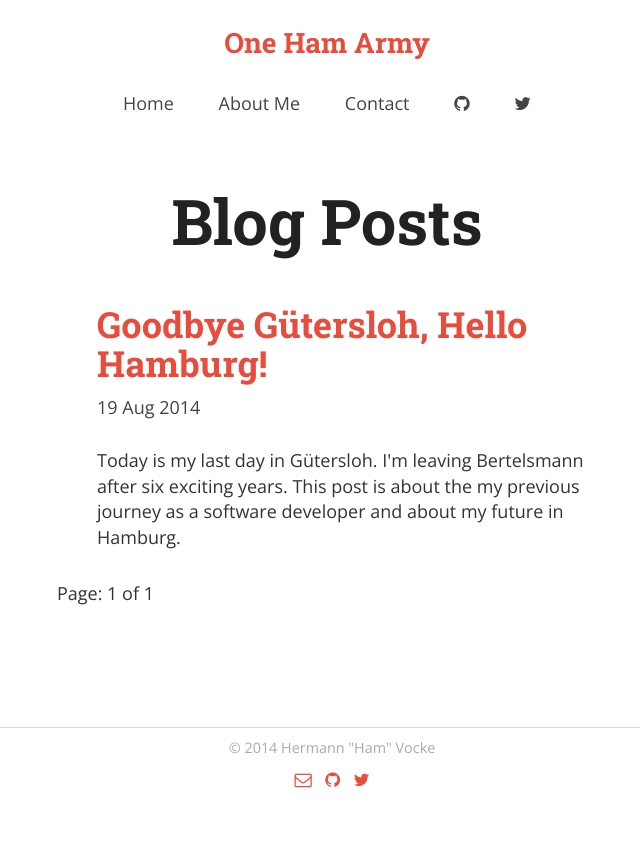
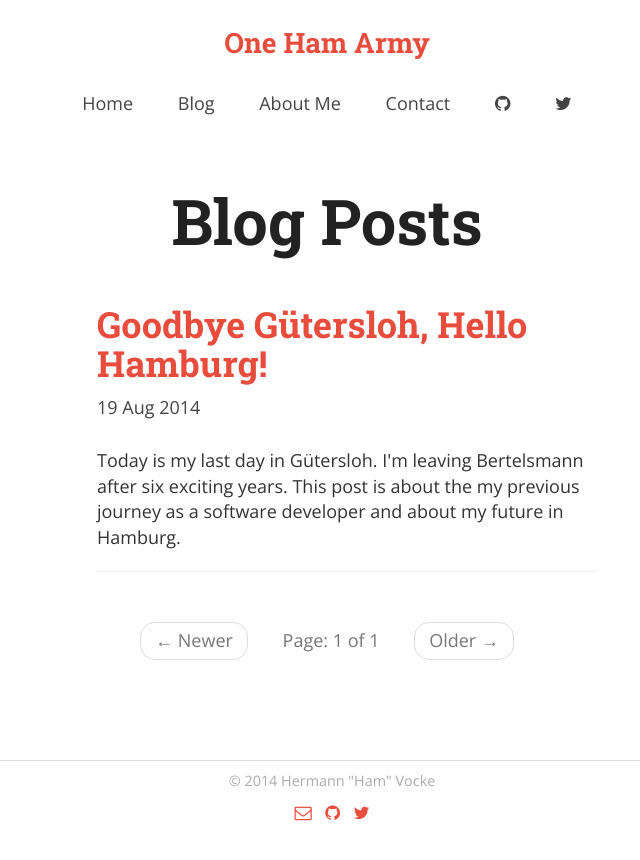
Before and after one commit to hamvocke/hamvocke.github.io, a Jekyll site: the page built from blog/index.html, in a window 1280 px wide. Shown: the top 860 px of the page, without its empty margins (313-953 px from the left). Built offline with Jekyll 4.4.1, drawn with Linux system fonts in a browser that asks for light colours; Markdown is read by kramdown in place of the engine named in the settings; the list of posts is cut into pages by our own code.

Commit message:
added and styled pagination for blog posts, added blog link to navigation

```diff
--- a/_layouts/default.html
+++ b/_layouts/default.html
@@ -28,7 +28,7 @@
 		<h1><a href="/" title="home" class="logo">{{ site.name }}</a></h1>
 		<ul>
 			<li><a href="/">Home</a></li>
-			<!--<li><a href="/blog">Blog</a></li>-->
+			<li><a href="/blog">Blog</a></li>
 			<li><a href="/about">About Me</a></li>
 			<!--<li><a href="#">Projects</a></li>-->
 			<li><a href="/contact">Contact</a></li>
--- a/assets/css/onehamarmy.css
+++ b/assets/css/onehamarmy.css
@@ -141,6 +141,15 @@ h1.title {
 	margin-right: 10px;
 }
 
+.pager {
+	margin-top: 50px;
+}
+
+.page_number {
+	margin: 0 30px;
+	color: #777;
+}
+
 @media (max-width: 768px) {
 	#text {
 		width: 100%;
--- a/blog/index.html
+++ b/blog/index.html
@@ -14,18 +14,23 @@ title: One Ham Army – Blog
 		<div class="content">
 			{{ post.excerpt }}
 		</div>
+		<hr>
 		{% endfor %}
 	</ul>
 
-	<div class="pagination">
+	<ul class="pager">
 		{% if paginator.previous_page %}
-		<a href="/page{{ paginator.previous_page }}" class="previous">Previous</a>
+		<li><a href="{{ paginator.previous_page_path }}">&larr; Newer</a></li>
+		{% else %}
+		<li class="disabled"><a href="{{ paginator.previous_page_path }}">&larr; Newer</a></li>
 		{% endif %}
 		{% if paginator.total_pages %}
 		<span class="page_number ">Page: {{ paginator.page }} of {{ paginator.total_pages }}</span>
 		{% endif %}
 		{% if paginator.next_page %}
-		<a href="/page{{ paginator.next_page }}" class="next">Next</a>
+		<li><a href="{{ paginator.next_page_path }}">Older &rarr;</a></li>
+		{% else %}
+		<li class="disabled"><a href="{{ paginator.next_page_path }}">Older &rarr;</a></li>
 		{% endif %}
-	</div>
+	</ul>
 </div>
```
